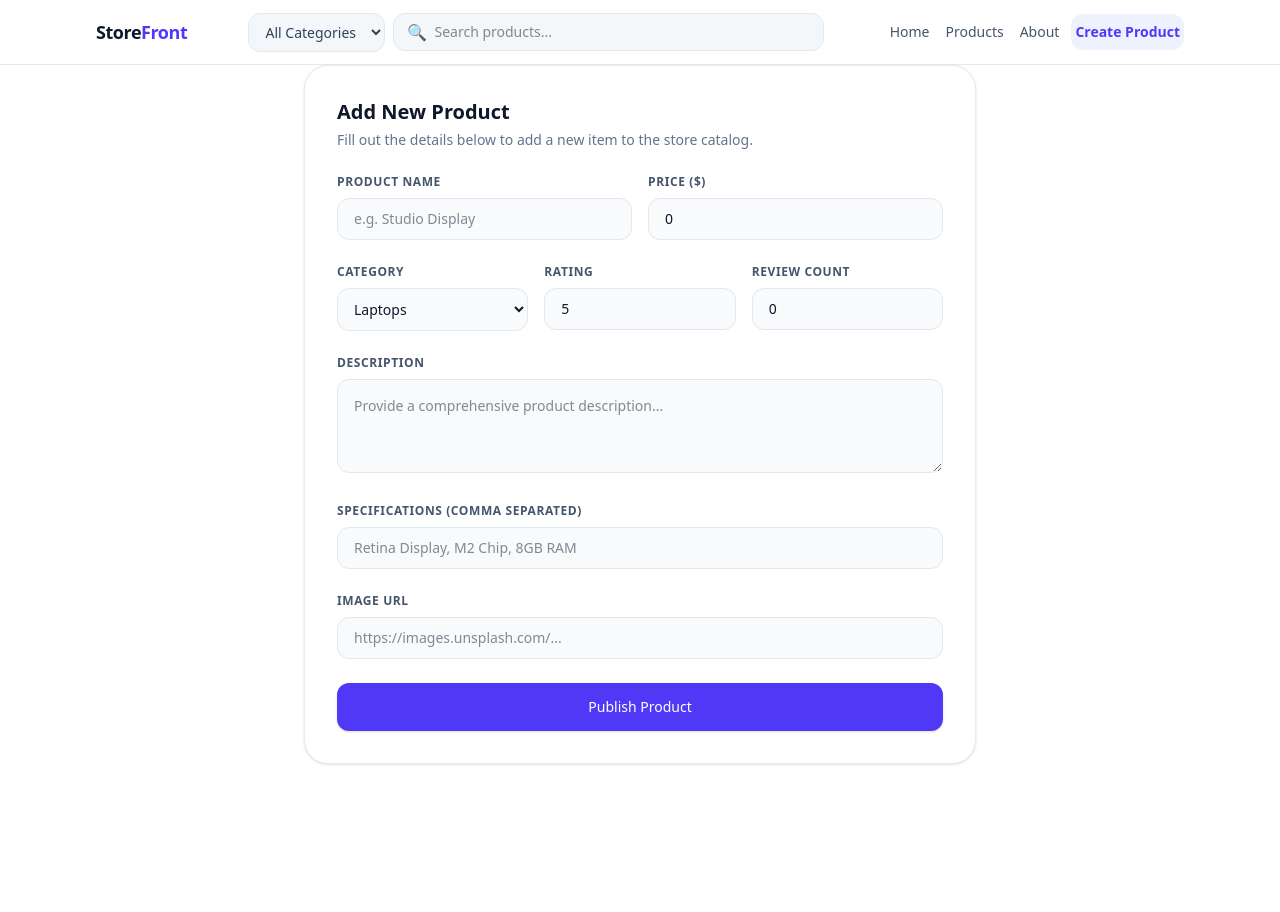
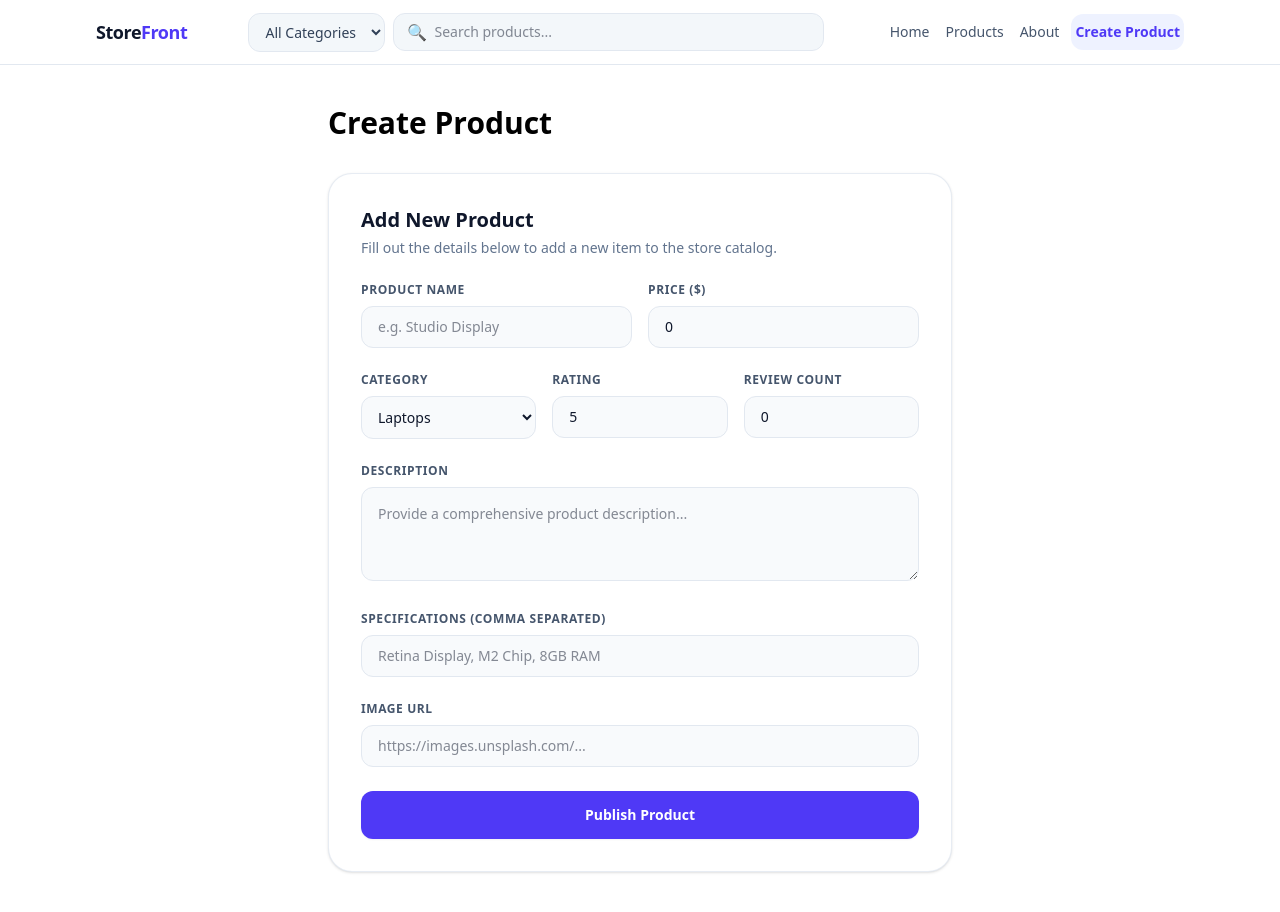
Before and after one commit to Metgala1/react-nextjs, a Next.js app: page /products/new in a window 1280 px wide. Before the commit the page ends 800 px from the top, so only its background shows below. Built offline with nearby package versions, Linux system fonts and the light colour scheme.

Commit message:
Worked on the products form using useAction state hook and useFormStatus

```diff
--- a/actions/products.action.ts
+++ b/actions/products.action.ts
@@ -1,27 +1,61 @@
-// app/actions/product.actions.ts
+// actions/products.action.ts
 "use server";
 
 import { addProduct } from "@/sevices/product.service";
 import { redirect } from "next/navigation";
+import { createProductSchema } from "@/validation/product";
 
-export async function createProduct(formData: FormData) {
+export type CreateProductState = {
+  success: boolean
+  message: string
+  errors?: {
+    name?: string[]
+    price?: string[]
+    category?: string[]
+    rating?: string[]
+    reviewsCount?: string[]
+    description?: string[]
+    specs?: string[]
+    image?: string[]
+    quantity?: string[]
+  }
+}
+
+export async function createProduct(previousState: CreateProductState, formData: FormData): Promise<CreateProductState> {
     const specInput = (formData.get("specInput") as string) || "";
     const specs = specInput.split(",").map((s) => s.trim()).filter(Boolean);
 
+    const result = createProductSchema.safeParse({
+        name: formData.get("name"),
+        price: formData.get("price"),
+        category: formData.get("category"),
+        rating: formData.get("rating"),
+        reviewsCount: formData.get("reviewsCount"),
+        description: formData.get("description"),
+        specs: specs,
+        image: formData.get("image") || "https://images.unsplash.com/photo-1523275335684-37898b6baf30?auto=format&fit=crop&w=800&q=80",
+        quantity: formData.get("quantity") || 0
+    });
+
+    if (!result.success) {
+        return {
+            success: false,
+            message: "Validation failed. Please check the fields below.",
+            errors: result.error.flatten().fieldErrors,
+        };
+    }
+
     const newProduct = {
+        ...result.data,
         id: Date.now(),
-        name: formData.get("name") as string,
-        price: Number(formData.get("price")),
-        category: formData.get("category") as string,
-        rating: Number(formData.get("rating")),
-        reviewsCount: Number(formData.get("reviewsCount")),
-        description: formData.get("description") as string,
-        specs: specs,
-        image: (formData.get("image") as string) || "https://images.unsplash.com/photo-1523275335684-37898b6baf30?auto=format&fit=crop&w=800&q=80",
-        quantity: Number(formData.get("quantity") || 0)
     };
 
     await addProduct(newProduct);
 
-    redirect("/products");
+    return {
+        success: true,
+        message: "Product created successfully"
+    }
+
+
 }
--- a/app/products/new/page.tsx
+++ b/app/products/new/page.tsx
@@ -1,5 +1,12 @@
-import CreateProduct from "@/components/CreateProduct";
+import CreateProductForm from "@/components/CreateProduct"
+export default function NewProductPage() {
+  return (
+    <main className="mx-auto max-w-2xl px-6 py-10">
+      <h1 className="mb-8 text-3xl font-bold">
+        Create Product
+      </h1>
 
-export default function CreateProductPage() {
-    return <CreateProduct />
+      <CreateProductForm />
+    </main>
+  )
 }
--- a/components/CreateProduct.tsx
+++ b/components/CreateProduct.tsx
@@ -1,19 +1,33 @@
-// components/CreateProductForm.tsx
 "use client";
 
-import { useTransition } from "react";
-import { createProduct } from "@/actions/products.action";
+import { createProduct, type CreateProductState } from "@/actions/products.action";
+import { useActionState } from "react";
+import SubmitButton from "./SubmitButton";
+
+const initialState: CreateProductState = {
+    success: false,
+    message: ""
+}
 
 export default function CreateProductForm() {
-    const [isPending ] = useTransition()
-
+    const [state, formAction] = useActionState(
+        createProduct,
+        initialState
+    );
 
     return (
-        <form action={createProduct}  className="bg-white rounded-3xl border border-slate-200/80 shadow-sm p-8 max-w-2xl mx-auto space-y-6">
+        <form action={formAction} className="bg-white rounded-3xl border border-slate-200/80 shadow-sm p-8 max-w-2xl mx-auto space-y-6">
             <div>
                 <h2 className="text-xl font-bold text-slate-900 mb-1">Add New Product</h2>
                 <p className="text-sm text-slate-500">Fill out the details below to add a new item to the store catalog.</p>
             </div>
+
+            {/* General Feedback Message */}
+            {state.message && (
+                <div className={`p-4 rounded-xl text-sm font-medium ${state.success ? 'bg-emerald-50 text-emerald-800 border border-emerald-200' : 'bg-rose-50 text-rose-800 border border-rose-200'}`}>
+                    {state.message}
+                </div>
+            )}
 
             <div className="grid grid-cols-1 sm:grid-cols-2 gap-4">
                 {/* Product Name */}
@@ -22,10 +36,12 @@ export default function CreateProductForm() {
                     <input
                         type="text"
                         name="name"
-                        required
                         placeholder="e.g. Studio Display"
                         className="w-full bg-slate-50 border border-slate-200 rounded-xl px-4 py-2.5 text-sm text-slate-900 focus:outline-none focus:ring-2 focus:ring-indigo-500 focus:bg-white transition-all"
                     />
+                    {state.errors?.name && (
+                        <p className="mt-1 text-xs text-rose-600">{state.errors.name[0]}</p>
+                    )}
                 </div>
 
                 {/* Price */}
@@ -34,12 +50,14 @@ export default function CreateProductForm() {
                     <input
                         type="number"
                         name="price"
-                        required
                         min="0"
                         defaultValue={0}
                         placeholder="1299"
                         className="w-full bg-slate-50 border border-slate-200 rounded-xl px-4 py-2.5 text-sm text-slate-900 focus:outline-none focus:ring-2 focus:ring-indigo-500 focus:bg-white transition-all"
                     />
+                    {state.errors?.price && (
+                        <p className="mt-1 text-xs text-rose-600">{state.errors.price[0]}</p>
+                    )}
                 </div>
             </div>
 
@@ -62,6 +80,9 @@ export default function CreateProductForm() {
                         <option value="Cameras">Cameras</option>
                         <option value="Drones">Drones</option>
                     </select>
+                    {state.errors?.category && (
+                        <p className="mt-1 text-xs text-rose-600">{state.errors.category[0]}</p>
+                    )}
                 </div>
 
                 {/* Rating */}
@@ -76,6 +97,9 @@ export default function CreateProductForm() {
                         defaultValue={5.0}
                         className="w-full bg-slate-50 border border-slate-200 rounded-xl px-4 py-2.5 text-sm text-slate-900 focus:outline-none focus:ring-2 focus:ring-indigo-500 focus:bg-white transition-all"
                     />
+                    {state.errors?.rating && (
+                        <p className="mt-1 text-xs text-rose-600">{state.errors.rating[0]}</p>
+                    )}
                 </div>
 
                 {/* Review Count */}
@@ -88,6 +112,9 @@ export default function CreateProductForm() {
                         defaultValue={0}
                         className="w-full bg-slate-50 border border-slate-200 rounded-xl px-4 py-2.5 text-sm text-slate-900 focus:outline-none focus:ring-2 focus:ring-indigo-500 focus:bg-white transition-all"
                     />
+                    {state.errors?.reviewsCount && (
+                        <p className="mt-1 text-xs text-rose-600">{state.errors.reviewsCount[0]}</p>
+                    )}
                 </div>
             </div>
 
@@ -97,10 +124,12 @@ export default function CreateProductForm() {
                 <textarea
                     name="description"
                     rows={3}
-                    required
                     placeholder="Provide a comprehensive product description..."
                     className="w-full bg-slate-50 border border-slate-200 rounded-xl p-4 text-sm text-slate-900 focus:outline-none focus:ring-2 focus:ring-indigo-500 focus:bg-white transition-all"
                 />
+                {state.errors?.description && (
+                    <p className="mt-1 text-xs text-rose-600">{state.errors.description[0]}</p>
+                )}
             </div>
 
             {/* Specifications Input */}
@@ -112,6 +141,9 @@ export default function CreateProductForm() {
                     placeholder="Retina Display, M2 Chip, 8GB RAM"
                     className="w-full bg-slate-50 border border-slate-200 rounded-xl px-4 py-2.5 text-sm text-slate-900 focus:outline-none focus:ring-2 focus:ring-indigo-500 focus:bg-white transition-all"
                 />
+                {state.errors?.specs && (
+                    <p className="mt-1 text-xs text-rose-600">{state.errors.specs[0]}</p>
+                )}
             </div>
 
             {/* Image URL */}
@@ -123,16 +155,13 @@ export default function CreateProductForm() {
                     placeholder="https://images.unsplash.com/..."
                     className="w-full bg-slate-50 border border-slate-200 rounded-xl px-4 py-2.5 text-sm text-slate-900 focus:outline-none focus:ring-2 focus:ring-indigo-500 focus:bg-white transition-all"
                 />
+                {state.errors?.image && (
+                    <p className="mt-1 text-xs text-rose-600">{state.errors.image[0]}</p>
+                )}
             </div>
 
             {/* Submit Button */}
-            <button
-                type="submit"
-                disabled={isPending}
-                className="w-full bg-indigo-600 hover:bg-indigo-700 text-white font-medium text-sm py-3.5 rounded-xl shadow-sm transition-colors cursor-pointer disabled:opacity-50"
-            >
-                {isPending ? "Publishing Product..." : "Publish Product"}
-            </button>
+            <SubmitButton />
         </form>
     );
 }
--- /dev/null
+++ b/components/SubmitButton.tsx
@@ -0,0 +1,27 @@
+"use client";
+
+import { useFormStatus } from "react-dom";
+
+export default function SubmitButton() {
+    const { pending } = useFormStatus();
+
+    return (
+        <button
+            type="submit"
+            disabled={pending}
+            className="w-full bg-indigo-600 hover:bg-indigo-700 active:bg-indigo-800 text-white font-semibold text-sm py-3.5 px-4 rounded-xl shadow-xs transition-all duration-200 cursor-pointer disabled:opacity-50 disabled:cursor-not-allowed flex items-center justify-center space-x-2"
+        >
+            {pending ? (
+                <>
+                    <svg className="animate-spin -ml-1 mr-2 h-4 w-4 text-white" fill="none" viewBox="0 0 24 24">
+                        <circle className="opacity-25" cx="12" cy="12" r="10" stroke="currentColor" strokeWidth="4"></circle>
+                        <path className="opacity-75" fill="currentColor" d="M4 12a8 8 0 018-8V0C5.373 0 0 5.373 0 12h4zm2 5.291A7.962 7.962 0 014 12H0c0 3.042 1.135 5.824 3 7.938l3-2.647z"></path>
+                    </svg>
+                    <span>Publishing Product...</span>
+                </>
+            ) : (
+                <span>Publish Product</span>
+            )}
+        </button>
+    );
+}
--- /dev/null
+++ b/validation/product.ts
@@ -0,0 +1,15 @@
+import { z } from "zod";
+
+export const createProductSchema = z.object({
+    name: z.string().trim().min(1, "Product name is required"),
+    price: z.coerce.number().min(0, "Price must be a positive number"),
+    category: z.string().trim().min(1, "Category is required"),
+    rating: z.coerce.number().min(1).max(5, "Rating must be between 1 and 5"),
+    reviewsCount: z.coerce.number().min(0, "Review count cannot be negative"),
+    description: z.string().trim().min(10, "Description must be at least 10 characters long"),
+    specs: z.array(z.string()).min(1, "At least one specification is required"),
+    image: z.string().trim().url("Must be a valid image URL"),
+    quantity: z.coerce.number().min(0, "Quantity cannot be negative"),
+});
+
+export type CreateProductInput = z.infer<typeof createProductSchema>;
```
